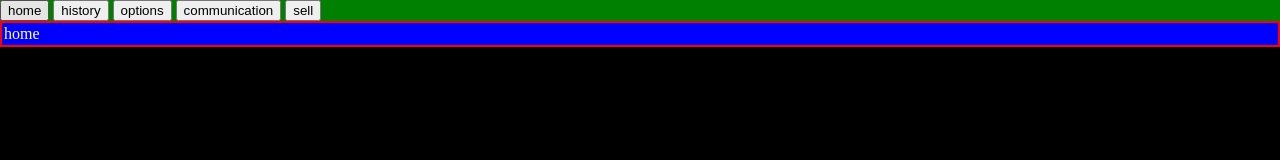
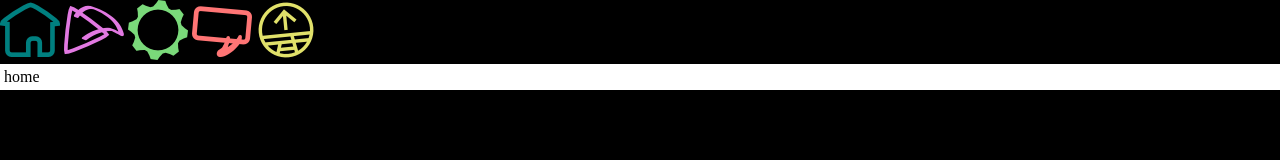
Before and after one commit to Ryan-Rogers/Android-Group-Project, a plain HTML site: page index.html in a window 1280 px wide. Drawn offline with Linux system fonts and the light colour scheme.

Commit message:
Navigation Icons

```diff
--- a/index.html
+++ b/index.html
@@ -8,11 +8,11 @@
 
     <body>
         <div id="navigation">
-            <button onclick="display('home')">home</button>
-            <button onclick="display('history')">history</button>
-            <button onclick="display('options')">options</button>
-            <button onclick="display('communication')">communication</button>
-            <button onclick="display('sell')">sell</button>
+            <button onclick="display('home')"><img src="home.png"></button>
+            <button onclick="display('history')"><img src="history.png"></button>
+            <button onclick="display('options')"><img src="options.png"></button>
+            <button onclick="display('communication')"><img src="communication.png"></button>
+            <button onclick="display('sell')"><img src="sell.png"></button>
         </div>
 
         <div id="content">
--- a/style.css
+++ b/style.css
@@ -5,11 +5,17 @@ body {
 }
 
     #navigation {
-        background: green;
+        background: black;
     }
 
+        button {
+            border: 0px;
+            padding: 0px;
+            background: none;
+        }
+
     #content {
-        background: red;
+        background: white;
     }
 
         table {
@@ -19,9 +25,8 @@ body {
             tr {
                 width: 100%;
                 visibility: collapse;
-                background: blue;
+                background: white;
                 display: none;
-                color: #FFF;
             }
 
                 td {
```
Also changed, not shown: communication.png (added), history.png (added), home.png (added), options.png (added), sell.png (added).
